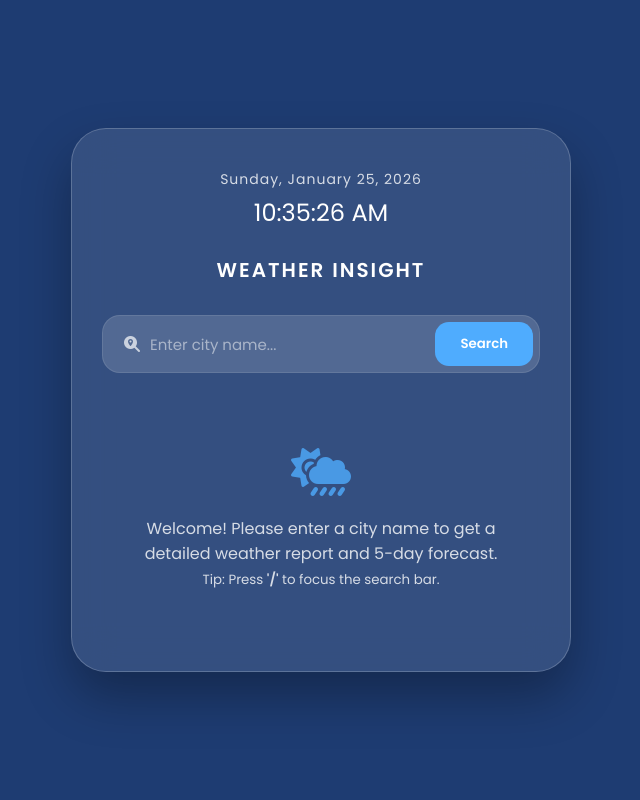
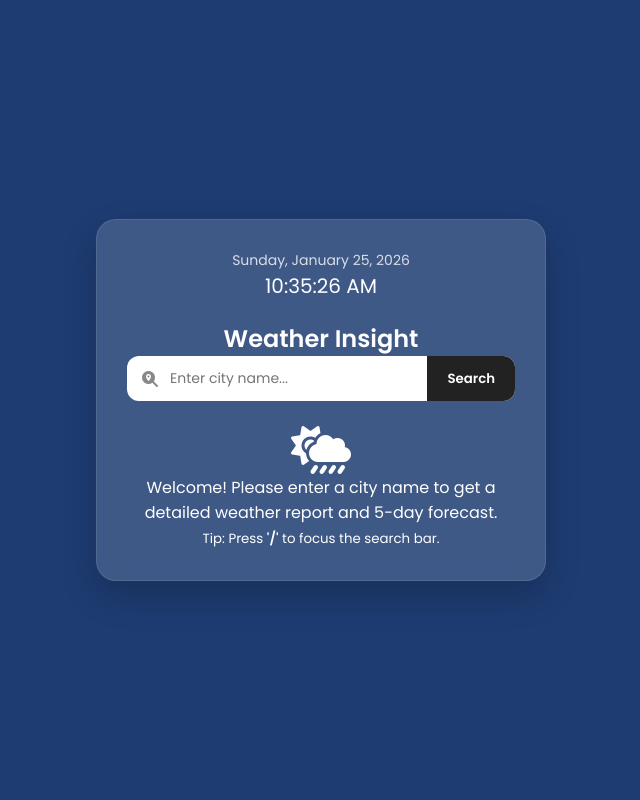
Before and after one commit to Al-Faravi/weather_app, a Flask app: page / in a window 1280 px wide. Shown: the whole page, without its empty margins (319-959 px from the left). Run offline with Flask 3, Linux system fonts and the light colour scheme.

Commit message:
updated css

```diff
--- a/static/css/style.css
+++ b/static/css/style.css
@@ -6,7 +6,6 @@
     font-family: 'Poppins', sans-serif;
 }
 
-/* আবহাওয়া অনুযায়ী ডাইনামিক ব্যাকগ্রাউন্ড থিম */
 body {
     min-height: 100vh;
     display: flex;
@@ -14,50 +13,40 @@ body {
     align-items: center;
     padding: 20px;
     color: white;
-    transition: background 0.8s ease;
-    background: #1e3c72;
-    overflow-x: hidden;
+    background: #1e3c72; /* ডিফল্ট */
+    transition: background 0.5s ease;
 }
 
-/* ডাইনামিক থিম ক্লাসসমূহ */
-body.clear { background: linear-gradient(135deg, #f7b733, #7c1c01); }
-body.clouds { background: linear-gradient(135deg, #757f9a, #2c3e50); }
-body.rain, body.drizzle { background: linear-gradient(135deg, #000046, #1cb5e0); }
-body.thunderstorm { background: linear-gradient(135deg, #141e30, #243b55); }
-body.snow { background: linear-gradient(135deg, #83a4d4, #b6fbff); }
-body.mist, body.haze, body.fog { background: linear-gradient(135deg, #606c88, #3f4c6b); }
+/* ডাইনামিক থিম */
+body.clear { background: #f39c12; }
+body.clouds { background: #34495e; }
+body.rain { background: #2980b9; }
+body.snow { background: #95a5a6; }
 
-/* ৩ডি কার্ড ইফেক্ট সেটআপ */
 .weather-card {
-    background: rgba(255, 255, 255, 0.1);
-    backdrop-filter: blur(20px);
-    padding: 40px 30px;
-    border-radius: 35px;
+    background: rgba(255, 255, 255, 0.15);
+    backdrop-filter: blur(10px);
+    padding: 30px;
+    border-radius: 20px;
     width: 100%;
-    max-width: 500px;
+    max-width: 450px;
     text-align: center;
-    box-shadow: 0 25px 50px rgba(0, 0, 0, 0.3);
-    border: 1px solid rgba(255, 255, 255, 0.2);
-    transform-style: preserve-3d; /* JS Tilt এর জন্য */
-    will-change: transform;
-    transition: box-shadow 0.3s ease;
+    box-shadow: 0 15px 35px rgba(0,0,0,0.2);
+    border: 1px solid rgba(255,255,255,0.1);
 }
 
 /* তারিখ ও ঘড়ি */
-.date-time { margin-bottom: 25px; }
-.date-time p { font-size: 14px; opacity: 0.8; letter-spacing: 1px; }
-.date-time h3 { font-size: 24px; font-weight: 400; margin-top: 5px; }
+.date-time { margin-bottom: 20px; }
+.date-time p { font-size: 14px; opacity: 0.8; }
+.date-time h3 { font-size: 20px; font-weight: 400; }
 
-.title { margin-bottom: 30px; letter-spacing: 2px; text-transform: uppercase; font-size: 20px; }
-
-/* স্মার্ট সার্চ বার */
+/* সার্চ বার */
 .search-form {
     display: flex;
-    background: rgba(255, 255, 255, 0.15);
-    border-radius: 18px;
-    padding: 6px;
-    margin-bottom: 35px;
-    border: 1px solid rgba(255, 255, 255, 0.1);
+    background: white;
+    border-radius: 12px;
+    overflow: hidden;
+    margin-bottom: 25px;
 }
 .input-group {
     display: flex;
@@ -65,134 +54,81 @@ body.mist, body.haze, body.fog { background: linear-gradient(135deg, #606c88, #3
     padding-left: 15px;
     flex: 1;
 }
-.input-group i { color: rgba(255, 255, 255, 0.7); }
+.input-group i { color: #888; }
 input {
-    background: transparent;
     border: none;
     outline: none;
+    padding: 12px;
+    width: 100%;
+    font-size: 14px;
+}
+button {
+    background: #222;
     color: white;
-    padding: 10px;
-    width: 100%;
-    font-size: 15px;
+    border: none;
+    padding: 0 20px;
+    cursor: pointer;
+    font-weight: 600;
 }
-input::placeholder { color: rgba(255,255,255,0.5); }
 
-button {
-    background: #4facfe;
-    border: none;
-    padding: 12px 25px;
-    border-radius: 14px;
-    color: white;
-    font-weight: 600;
+/* ওয়েদার ডিসপ্লে */
+.main-weather img { width: 100px; }
+.temp { font-size: 60px; font-weight: 600; margin: 5px 0; }
+.desc { font-size: 18px; opacity: 0.9; text-transform: capitalize; }
+
+/* ইউনিট সুইচ */
+.unit-toggle {
+    margin-top: 10px;
+    font-size: 13px;
     cursor: pointer;
-    transition: 0.4s;
-    display: flex;
-    align-items: center;
-    gap: 8px;
+    background: rgba(0,0,0,0.1);
+    display: inline-block;
+    padding: 4px 12px;
+    border-radius: 15px;
 }
-button:hover { background: #00f2fe; transform: scale(1.02); box-shadow: 0 5px 15px rgba(79, 172, 254, 0.4); }
+.unit-toggle .active { color: #fff; font-weight: bold; }
+.unit-toggle span { opacity: 0.6; }
 
-/* ইউনিট কনভার্টার সুইচ (New) */
-.unit-toggle {
-    margin-top: 15px;
-    cursor: pointer;
-    font-size: 0.9rem;
-    display: inline-block;
-    background: rgba(0,0,0,0.2);
-    padding: 5px 15px;
-    border-radius: 20px;
-    transition: 0.3s;
-}
-.unit-toggle span { padding: 0 5px; opacity: 0.5; transition: 0.3s; }
-.unit-toggle span.active { opacity: 1; color: #00f2fe; font-weight: bold; }
-
-/* মেইন ওয়েদার ডিসপ্লে */
-.main-weather {
-    display: flex;
-    align-items: center;
-    justify-content: center;
-    margin: 25px 0;
-    gap: 10px;
-}
-.main-weather img {
-    width: 120px;
-    filter: drop-shadow(0 0 10px rgba(255,255,255,0.3));
-    transform: translateZ(50px); /* JS Tilt এর সময় গভীরতা দেখাবে */
-}
-.temp { font-size: 80px; font-weight: 600; line-height: 1; transform: translateZ(60px); }
-.desc { font-size: 22px; opacity: 0.9; margin-top: 5px; font-weight: 300; }
-
-/* ডিটেইলস গ্রিড */
+/* বিস্তারিত গ্রিড */
 .details-grid {
     display: grid;
     grid-template-columns: repeat(3, 1fr);
-    gap: 15px;
-    margin-top: 35px;
+    gap: 10px;
+    margin-top: 25px;
 }
 .detail-item {
-    background: rgba(255, 255, 255, 0.08);
-    padding: 15px 10px;
-    border-radius: 20px;
-    display: flex;
-    flex-direction: column;
-    align-items: center;
-    border: 1px solid rgba(255, 255, 255, 0.05);
-    transition: 0.3s;
+    background: rgba(255,255,255,0.1);
+    padding: 12px 5px;
+    border-radius: 12px;
 }
-.detail-item:hover { background: rgba(255, 255, 255, 0.15); transform: translateZ(30px); }
-.detail-item i { font-size: 18px; margin-bottom: 8px; color: #4facfe; }
-.detail-item span { font-size: 11px; opacity: 0.6; text-transform: uppercase; }
-.detail-item strong { font-size: 14px; margin-top: 4px; }
+.detail-item i { font-size: 16px; color: #fff; margin-bottom: 5px; }
+.detail-item span { font-size: 10px; display: block; opacity: 0.7; }
+.detail-item strong { font-size: 13px; }
 
 /* ৫ দিনের পূর্বাভাস */
 .forecast-section {
-    margin-top: 40px;
-    padding-top: 25px;
-    border-top: 1px solid rgba(255, 255, 255, 0.1);
+    margin-top: 25px;
+    border-top: 1px solid rgba(255,255,255,0.1);
+    padding-top: 20px;
 }
-.forecast-title { font-size: 16px; margin-bottom: 20px; opacity: 0.8; font-weight: 400; }
 .forecast-container {
     display: flex;
     justify-content: space-between;
-    gap: 10px;
 }
-.forecast-item {
-    flex: 1;
-    background: rgba(255, 255, 255, 0.05);
-    padding: 12px 5px;
-    border-radius: 15px;
-    text-align: center;
-    transition: 0.3s;
-}
-.forecast-item:hover { background: rgba(255, 255, 255, 0.12); transform: scale(1.05); }
-.f-day { font-size: 12px; opacity: 0.7; margin-bottom: 5px; }
-.forecast-item img { width: 40px; }
-.f-temp { font-size: 14px; font-weight: 600; }
+.forecast-item { text-align: center; }
+.f-day { font-size: 11px; opacity: 0.7; }
+.forecast-item img { width: 35px; }
+.f-temp { font-size: 13px; font-weight: 600; }
 
-/* এনিমেশন এবং এরর */
-.animate-fade { animation: fadeIn 0.8s ease-out forwards; }
+/* এনিমেশন */
+.animate-fade { animation: fadeIn 0.5s ease-in; }
 @keyframes fadeIn {
-    from { opacity: 0; transform: translateY(30px) perspective(1000px); }
-    to { opacity: 1; transform: translateY(0) perspective(1000px); }
+    from { opacity: 0; transform: translateY(10px); }
+    to { opacity: 1; transform: translateY(0); }
 }
 
-.error-box {
-    background: rgba(255, 71, 87, 0.2);
-    border: 1px solid rgba(255, 71, 87, 0.3);
-    padding: 12px;
-    border-radius: 12px;
-    margin-bottom: 20px;
-    font-size: 14px;
-    color: #ffcccc;
+.error-box { background: #e74c3c; padding: 10px; border-radius: 8px; font-size: 13px; margin-bottom: 15px; }
+
+@media (max-width: 400px) {
+    .details-grid { grid-template-columns: 1fr 1fr; }
 }
-
-.welcome-msg { padding: 40px 20px; opacity: 0.8; }
-.welcome-msg i { margin-bottom: 20px; color: #4facfe; }
-
-/* রেসপনসিভ ডিজাইন */
-@media (max-width: 480px) {
-    .details-grid { grid-template-columns: 1fr 1fr; }
-    .temp { font-size: 60px; }
-    .forecast-container { overflow-x: auto; padding-bottom: 10px; gap: 15px; }
-    .forecast-item { min-width: 80px; }
-}
```
